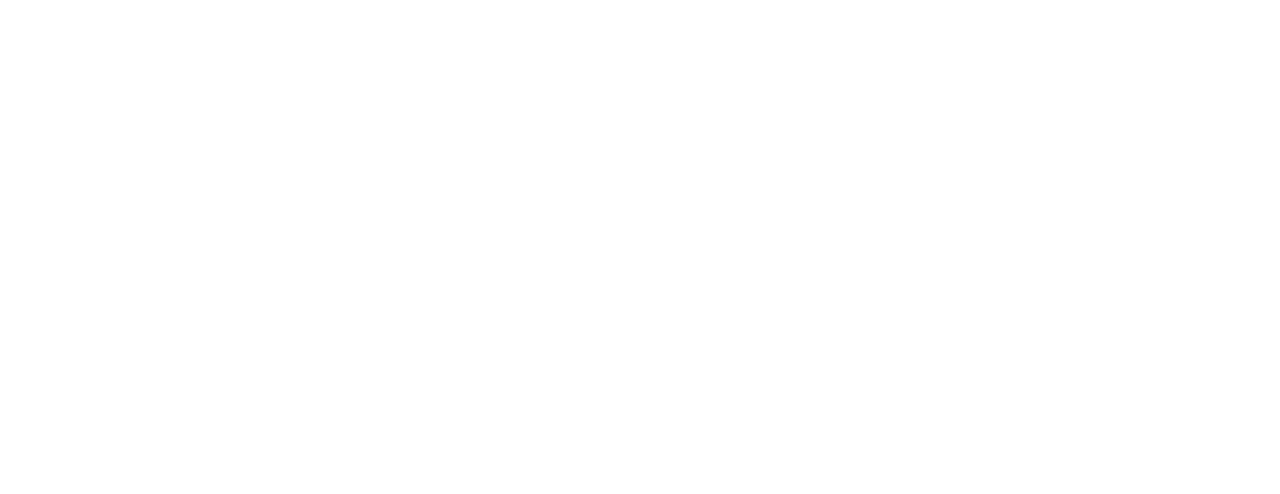
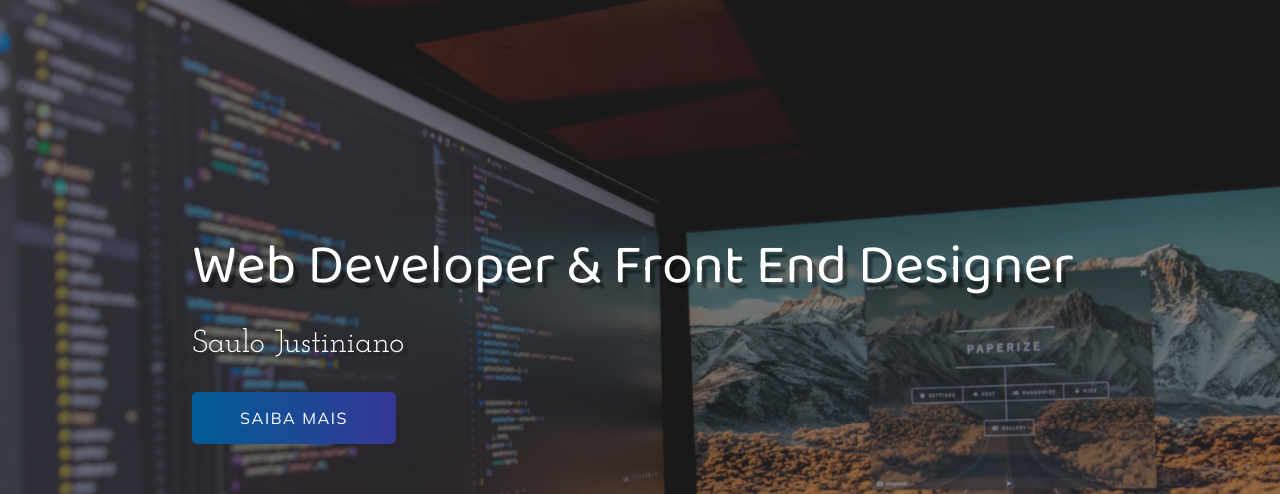
Before and after one commit to SauloJustiniano1/portifolio, a plain HTML site: page index.html in a window 1280 px wide. Shown: the top 494 px of the page. Drawn offline with Linux system fonts and the light colour scheme.

Commit message:
📦Criado: header

```diff
--- a/index.html
+++ b/index.html
@@ -9,9 +9,22 @@
   <link rel="icon" type="image/png" sizes="16x16" href="src/images/favicon-16x16.png">
   <link rel="manifest" href="/site.webmanifest">
   <link rel="stylesheet" href="src/style/homepage.css">
-  <title>Portifólio</title>
+  <title>Portfólio</title>
 </head>
 <body>
 
+  <div class="container">
+    <header>
+      <div class="img-wrapper">
+        <img src="./src/images/background.jpg" alt="">
+      </div>
+      <div class="banner">
+        <h1>Web Developer & Front End Designer</h1>
+        <p>Saulo Justiniano</p>
+        <button>Saiba mais</button>
+      </div>
+    </header>
+  </div>
+
 </body>
 </html>
--- a/src/style/homepage.css
+++ b/src/style/homepage.css
@@ -11,3 +11,101 @@
   --fonte-baloo: 'Baloo Da 2', cursive;
   --fonte-josefin: 'Josefin Slab', serif;
 }
+
+* {
+  padding: 0;
+  margin: 0;
+}
+
+@keyframes zoom {
+  0% {
+    transform: scale(1.3);
+  }
+
+  100% {
+    transform: scale(1);
+  }
+}
+
+@keyframes moveBanner {
+  0% {
+    transform: translateY(10rem) rotateY(-30deg);
+  }
+
+  100% {
+    transform: translateY(0) rotateY(0);
+    opacity: 1;
+  }
+}
+
+header {
+  width: 100%;
+  height: 100vh;
+  overflow: hidden;
+  position: relative;
+}
+
+.img-wrapper {
+  width: 100%;
+  height: 100%;
+  overflow: hidden;
+  background-color: rgba(0, 0, 0, 0.8);
+}
+
+.img-wrapper img {
+  width: 100%;
+  height: 100%;
+  object-fit: cover;
+  opacity: 0.5;
+  animation: zoom 25s;
+}
+
+.banner {
+  position: absolute;
+  top: 30%;
+  left: 15%;
+}
+
+.banner h1 {
+  color: #fff;
+  font-size: 3.5rem;
+  font-family: var(--fonte-baloo);
+  font-weight: 200;
+  text-shadow: 0.3rem 0.4rem 2px rgba(0, 0, 0, 0.4);
+  line-height: 3.5rem;
+  margin-bottom: 2rem;
+  opacity: 0;
+  animation: moveBanner 1s 0.5s forwards;
+}
+
+.banner p {
+  font-family: var(--fonte-josefin);
+  color: #fff;
+  font-size: 2rem;
+  text-shadow: 0.2rem 0.2rem rgba(0, 0, 0, 0.2);
+  margin-bottom: 2rem;
+  opacity: 0;
+  animation: moveBanner 1s 0.7s forwards;
+}
+
+.banner button {
+  font-family: var(--fonte-muli);
+  color: #fff;
+  font-size: 1rem;
+  text-transform: uppercase;
+  letter-spacing: 0.1rem;
+  background: #005c97;
+  background: -webkit-linear-gradient(to right, #005c97, #363795);
+  background: linear-gradient(to right, #005c97, #363795);
+  padding: 1rem 3rem;
+  border: none;
+  border-radius: 5px;
+  opacity: 0;
+  cursor: pointer;
+  animation: moveBanner 1s 0.9s forwards;
+}
+
+.banner button:hover {
+  opacity: 0.9;
+  color: #000;
+}
```
Also changed, not shown: site.webmanifest, src/images/background.jpg (added), 2 other files.
